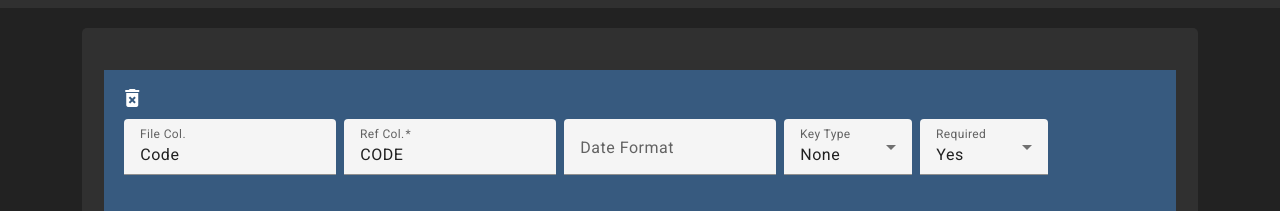
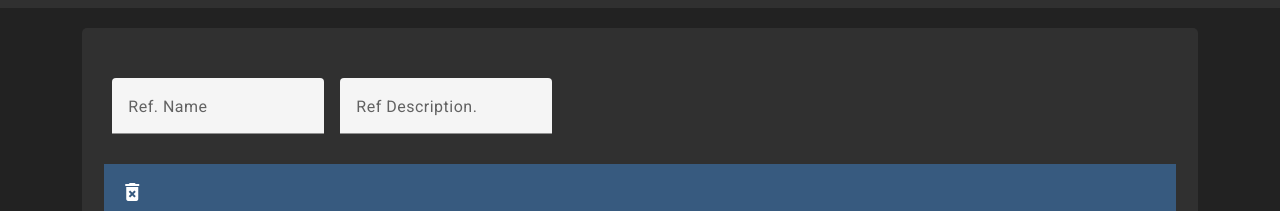
Before and after one commit to swissarthurfreeman/Refero, an Angular app in the folder web-ui/: page /create in a window 1280 px wide. Shown: the part 334-545 px from the top of the page. Built offline with nearby package versions, Linux system fonts and the light colour scheme.

Commit message:
feat(refero:web-ui): add name and description input fields to ref creation view

```diff
--- a/web-ui/src/app/components/ref-creation/ref-creation.component.html
+++ b/web-ui/src/app/components/ref-creation/ref-creation.component.html
@@ -1,4 +1,18 @@
 <div class="add-columns-form" [formGroup]="RefConfigForm">
+    <div class="d-flex">
+        <div class="p-2">
+            <mat-form-field>
+                <mat-label>Ref. Name</mat-label>
+                <input matInput formControlName="name">
+            </mat-form-field>
+        </div>
+        <div class="p-2">
+            <mat-form-field>
+                <mat-label>Ref Description.</mat-label>
+                <input matInput formControlName="description">
+            </mat-form-field>
+        </div>
+    </div>
     <ng-container formArrayName="columns">
         <ng-container *ngFor="let ColForm of columns.controls; let i = index">
             <div class="p-3 mb-2 bg-primary text-white">
--- a/web-ui/src/app/components/ref-creation/ref-creation.component.ts
+++ b/web-ui/src/app/components/ref-creation/ref-creation.component.ts
@@ -24,6 +24,8 @@ import { ColConfigComponent } from "../col-config/col-config.component";
 })
 export class RefCreationComponent implements OnInit {
   RefConfigForm = this.fb.group({
+      name: this.fb.control(''),
+      description: this.fb.control(''),
       columns: this.fb.array([])
   });
 
@@ -59,6 +61,6 @@ export class RefCreationComponent implements OnInit {
   }
 
   Debug() {
-    console.log(this.RefConfigForm.getRawValue());
+    console.log(JSON.stringify(this.RefConfigForm.getRawValue()));
   }
 }
```
